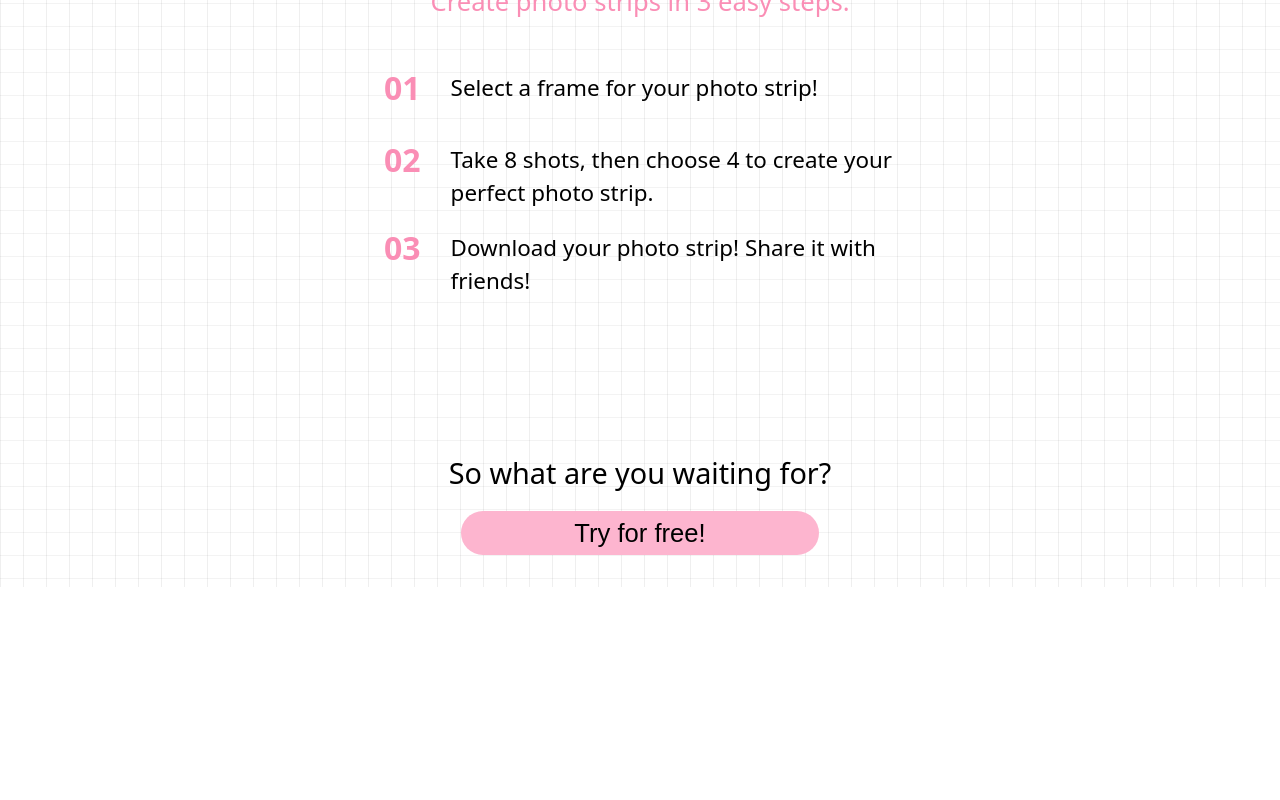
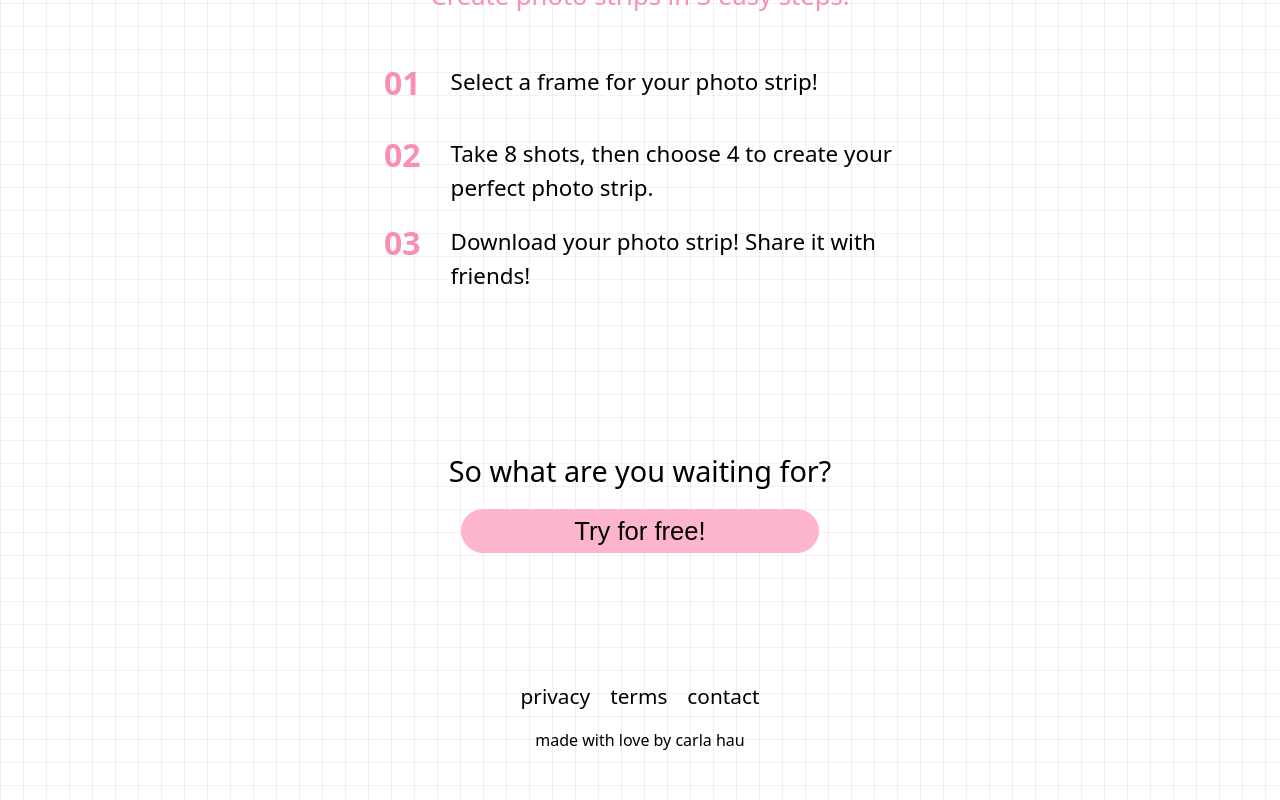
Before and after one commit to carlahauu/fotolab, a React (Vite) app: page / in a window 1280 px wide. Shown: the part 756-1556 px from the top of the page. Before the commit the page ends 1343 px from the top, so only its background shows below. Built offline with nearby package versions, Linux system fonts and the light colour scheme.

Commit message:
Added footer

```diff
--- a/src/App.css
+++ b/src/App.css
@@ -1,5 +1,5 @@
 #root {
-  padding: 2rem;
+  padding-top: 2rem;
   text-align: center;
   margin-right: auto;
   margin-left: auto;
--- a/src/App.jsx
+++ b/src/App.jsx
@@ -4,7 +4,7 @@ import Home from "./pages/Home";
 import Navbar from "./components/Navbar";
 import Landing from "./pages/Landing";
 import Photobooth from "./pages/Photobooth";
-// import Footer from "./components/Footer";
+import Footer from "./components/Footer";
 
 function App() {
   return (
@@ -16,7 +16,7 @@ function App() {
             <Route path="/" element={<Landing />} />
             <Route path="/photobooth" element={<Photobooth />} />
           </Routes>
-          {/* <Footer /> */}
+          <Footer />
         </div>
       </div>
     </>
--- /dev/null
+++ b/src/components/Footer.jsx
@@ -0,0 +1,17 @@
+import React from 'react'
+import '../styles/Footer.css'
+
+function Footer() {
+  return (
+    <div className='footerContainer'>
+        <div className="footerItems">
+            <a>privacy</a>
+            <a>terms</a>
+            <a>contact</a>
+        </div>
+        <p>made with love by <a>carla hau</a></p>
+    </div>
+  )
+}
+
+export default Footer
--- /dev/null
+++ b/src/styles/Footer.css
@@ -0,0 +1,17 @@
+.footerItems{
+    display: flex;
+    flex-direction: row;
+    gap: 20px;
+    width: 100%;
+    justify-content: center;
+}
+
+.footerItems a{
+    font-size: 1.3rem;
+}
+
+.footerContainer{
+    padding-top: 2em;
+    padding-bottom: 2em;
+    margin-top: 6em;
+}
--- a/src/styles/Landing.css
+++ b/src/styles/Landing.css
@@ -1,6 +1,9 @@
 .landingContainer{
     margin-top: 10em;
     width: 70vw;
+    display: flex;
+    flex-direction: column;
+    gap: 3em;
 }
 
 .hero h1{
@@ -37,7 +40,6 @@
 .steps{
     display: flex;
     flex-direction: column;
-    margin-bottom: 4em;
     padding: 70px 0;
 }
 
@@ -50,10 +52,6 @@
 
 .step p{
     font-size: 1.4rem;
-}
-
-.hero{
-    margin-bottom: 5em;
 }
 
 .hero p{
```
